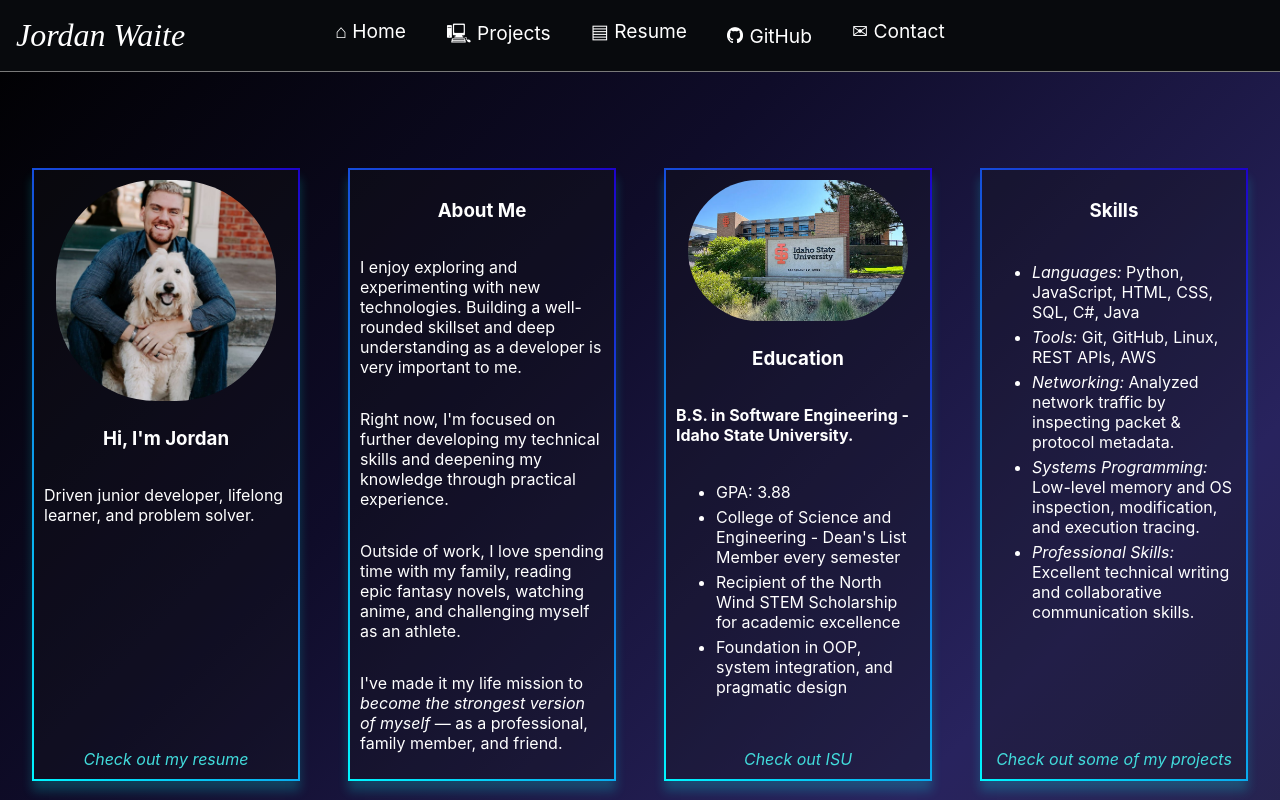
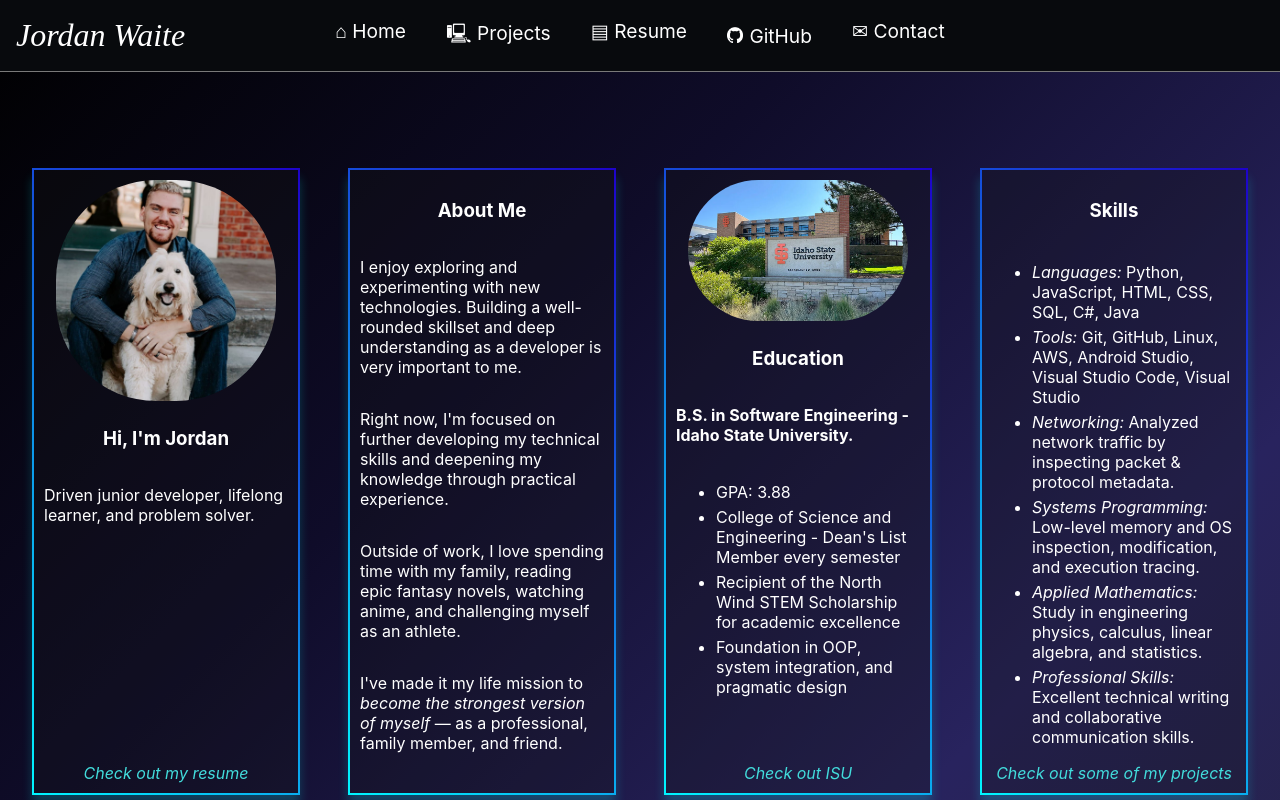
Before and after one commit to Jordan1819/personal_portfolio, a React (Vite) app: page / in a window 1280 px wide. Shown: the top 800 px of the page. Built offline with nearby package versions, Linux system fonts and the light colour scheme.

Commit message:
More tweaks on homepage

```diff
--- a/src/pages/Home.jsx
+++ b/src/pages/Home.jsx
@@ -88,9 +88,10 @@ export default function Home() {
                         >
                         <ul className="skills-home-card-list">
                             <li><i>Languages:</i> Python, JavaScript, HTML, CSS, SQL, C#, Java</li>
-                            <li><i>Tools:</i> Git, GitHub, Linux, REST APIs, AWS</li>
+                            <li><i>Tools:</i> Git, GitHub, Linux, AWS, Android Studio, Visual Studio Code, Visual Studio</li>
                             <li><i>Networking:</i> Analyzed network traffic by inspecting packet & protocol metadata.</li>
                             <li><i>Systems Programming:</i> Low-level memory and OS inspection, modification, and execution tracing.</li>
+                            <li><i>Applied Mathematics:</i> Study in engineering physics, calculus, linear algebra, and statistics.</li>
                             <li><i>Professional Skills:</i> Excellent technical writing and collaborative communication skills.</li>
 
                         </ul>
```
